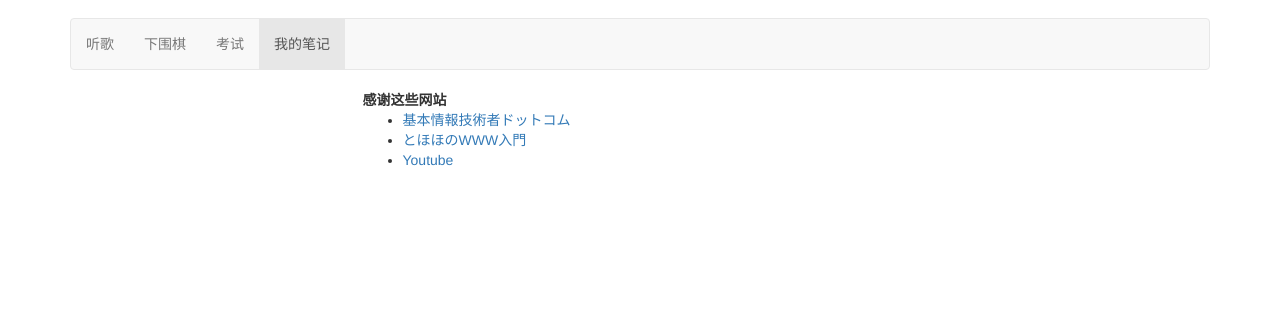
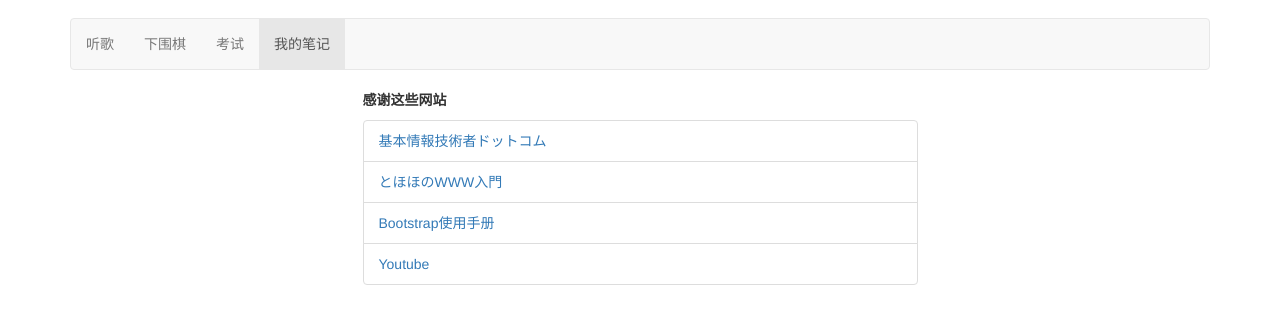
Before and after one commit to Yang1520/Yang1520.github.io, a plain HTML site: page memo_page.html in a window 1280 px wide. Shown: the part 102-426 px from the top of the page. Drawn offline with nearby package versions, Linux system fonts and the light colour scheme.

Commit message:
add some materials

```diff
--- a/memo_page.html
+++ b/memo_page.html
@@ -35,12 +35,13 @@
         <div class="col-lg-3"></div>
 
           <div class="col-lg-6">
-           <strong>感谢这些网站</strong>
+           <p><strong>感谢这些网站</strong></p>
 
-            <ul>
-               <li><a href="https://www.fe-siken.com/">基本情報技術者ドットコム</a></li>
-               <li><a href="http://www.tohoho-web.com/www.htm">とほほのWWW入門</a></li>
-               <li><a href="https://www.youtube.com/">Youtube</a>
+            <ul class="list-group">
+               <li class="list-group-item"><a href="https://www.fe-siken.com/">基本情報技術者ドットコム</a></li>
+               <li class="list-group-item"><a href="http://www.tohoho-web.com/www.htm">とほほのWWW入門</a></li>
+               <li class="list-group-item"><a href="https://v3.bootcss.com/components/">Bootstrap使用手册</a></li>
+               <li class="list-group-item"><a href="https://www.youtube.com/">Youtube</a>
             </ul>
         </div>
 
```
